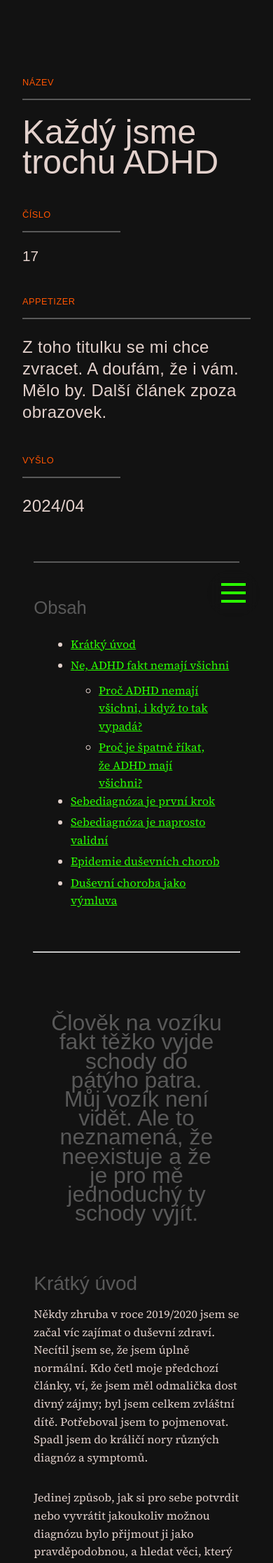
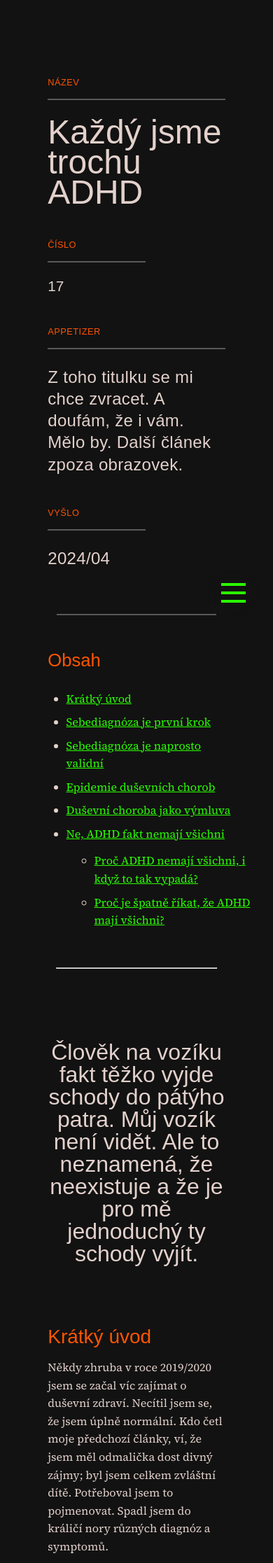
Before and after one commit to scherrer-txt/bts, a Jekyll site: the page built from _posts/2024-04-23-kazdy-trochu-adhd.md, in a window 390 px wide. Shown: the top 2233 px of the page at 70% size. Built offline with Jekyll 4.4.1, drawn with Linux system fonts in a browser that asks for light colours; some web fonts are replaced; some of the changed text lies outside the part shown.

Commit message:
minor changes to bts-17 and some mobile version updates

```diff
--- a/_posts/2024-04-23-kazdy-trochu-adhd.md
+++ b/_posts/2024-04-23-kazdy-trochu-adhd.md
@@ -112,8 +112,8 @@
 
 {: data-content=“footnotes“}
 
-[^1]: - Přesný citace nemám, ale narazil jsem na tyhle názory na Threads. Tam je diskuze o sebediagnóze docela živá a vyjadřuje se k ní v různý podobě různou formou kde kdo.
-[^2]: - [Tohle](https://www.threads.net/@jsemjosie/post/C4dOs5AsDr5) a [původní Thread](https://www.threads.net/@brain.curiosities/post/C4YyU9lMEud)vlákno to za mě shrnuje docela dobře
-[^3]: - Lobotomie. A fakt se i používal cepín (obrovská jehla na led). Ilustrace [tady](https://images.saymedia-content.com/.image/c_limit%2Ccs_srgb%2Cq_auto:eco%2Cw_625/MTc2MjYwOTc5MjUwODMyNTU3/a-hole-in-the-head.webp). Kdo by si o tom chtěl přečíst víc, tak [tady](https://cs.wikipedia.org/wiki/Lobotomie).
-[^4]: - Koho by to zajímalo, tady je na to studie, nazvaná „[Who says this is a modern disorder? The early history of attention deficit hyperactivity disorder](https://www.ncbi.nlm.nih.gov/pmc/articles/PMC4694551/)“
-[^5]: - Přání, který se vyplní špatně; byla o tom [epizoda Simpsonů](https://cs.wikipedia.org/wiki/Zvláštní_čarodějnický_díl); v praxi si přeješ třeba hromadu peněz a nejnovější Mercedes, ale dostaneš hromadu prošlých bankovek a model autíčka nebo si přeješ světovej mír, ale dostaneš vyhlazení lidstva.
+[^1]: Přesný citace nemám, ale narazil jsem na tyhle názory na Threads. Tam je diskuze o sebediagnóze docela živá a vyjadřuje se k ní v různý podobě různou formou kde kdo.
+[^2]: [Tohle](https://www.threads.net/@jsemjosie/post/C4dOs5AsDr5) a [původní Thread](https://www.threads.net/@brain.curiosities/post/C4YyU9lMEud) vlákno to za mě shrnuje docela dobře
+[^3]: Lobotomie. A fakt se i používal cepín (obrovská jehla na led). Ilustrace [tady](https://images.saymedia-content.com/.image/c_limit%2Ccs_srgb%2Cq_auto:eco%2Cw_625/MTc2MjYwOTc5MjUwODMyNTU3/a-hole-in-the-head.webp). Kdo by si o tom chtěl přečíst víc, tak [tady](https://cs.wikipedia.org/wiki/Lobotomie).
+[^4]: Koho by to zajímalo, tady je na to studie, nazvaná „[Who says this is a modern disorder? The early history of attention deficit hyperactivity disorder](https://www.ncbi.nlm.nih.gov/pmc/articles/PMC4694551/)“
+[^5]: Přání, který se vyplní špatně; byla o tom [epizoda Simpsonů](https://cs.wikipedia.org/wiki/Zvláštní_čarodějnický_díl); v praxi si přeješ třeba hromadu peněz a nejnovější Mercedes, ale dostaneš hromadu prošlých bankovek a model autíčka nebo si přeješ světovej mír, ale dostaneš vyhlazení lidstva.
--- a/_sass/moonwalk.scss
+++ b/_sass/moonwalk.scss
@@ -14,7 +14,7 @@
       --bg-secondary: #E3D1CC;
       --text: #1C2E33;
       --text-secondary: #FF5500;
-      --text-italic: #304E57;
+      --text-italic: #1C2E33; /* #304E57 */
       --code-text: #595959;
       --share-text: #666666;
       --transpa: rgba(237, 221, 213, 0.65)
@@ -32,7 +32,7 @@
       --bg-secondary: #0A0A0A;
       --text: #E3D1CC;
       --text-secondary: #FF5500;
-      --text-italic: #C4B5B0;
+      --text-italic: #E3D1CC; /* #C4B5B0 */
       --code-text: #595959;
       --share-text: #666666;
       --transpa: rgba(18, 18, 18, 0.3)
@@ -192,14 +192,19 @@
   font-size: 5rem;
   text-align: center;
   font-weight: 400;
-  color: var(--code-text);
+  color: var(--text-italic);
   line-height: 4.7rem;
   width: fit-content;
+  padding: 5rem 0 5rem;
 }
 
 // -------------- LISTS -------------- //
 li {
-  margin-top: 0.6em;
+  margin-top: 2rem;
+}
+
+ul#markdown-toc li {
+  margin-top: 0.8rem;
 }
 
 .list-without-markers {
@@ -213,14 +218,19 @@
 ul {
   display: flex;
   flex-direction: column;
-  width: 55%;
+  width: 65%;
 }
+
+li ul {
+  width: 100%;
+}
+
 
 ol {
   display: flex;
   flex-direction: column;
-  width: 55%;
-  color:var(--text-italic);
+  width: 65%;
+  /* color:var(--text-italic); */
   margin: 0 auto;
 }
 
@@ -707,9 +717,9 @@
   border-top: 4px var(--bg) solid;
 }
 
-// -------------- MOBILE -------------- //
-// -------------- MOBILE -------------- //
-// -------------- MOBILE -------------- //
+// -------------------------------------------------------- MOBILE -------------------------------------------------------- //
+// -------------------------------------------------------- MOBILE -------------------------------------------------------- //
+// -------------------------------------------------------- MOBILE -------------------------------------------------------- //
 @media only screen and (max-width: 800px) {
   /* Styles for small devices */
   body {
@@ -757,7 +767,7 @@
   flex-direction: column;
   margin: 0 auto;
   padding: 7em 2em;
-  max-width: 90%;
+  width: 100%;
   align-items: center;
 }
 
@@ -867,27 +877,29 @@
 
 
 h1, h2, h3, h4, h5, h6 {
-    color: var(--headings);
-    width: 90%;
+    color: var(--text-secondary);
+    width: 100%;
     margin: 2rem auto 0;
 }
 
 p, b, em, small, table, figcaption {
-    width: 90%;
+    width: 100%;
     margin-top: 1rem;
     margin-bottom: 1rem;
 }
 
+/*
 strong {
   color: var(--text-secondary)
 }
+*/
 
 .footnotes {
-    width: 90%;
+    width: 95%;
   }
 
 ol {
-  width: 90%;
+  width: 95%;
 }
 
 .list-without-markers {
@@ -895,7 +907,7 @@
 }
 
 header {
-  width: 90%;
+  width: 100%;
 }
 
 header h1 {
@@ -910,14 +922,19 @@
   scale: 80%;
 }
 
-blockquote p {
-  font-size: 2rem;
-  line-height: 1.7rem;
+blockquote {
   width: 100%;
 }
 
+blockquote p {
+  font-size: 2rem;
+  line-height: 2rem;
+  width: 100%;
+  padding: 1rem 0 1rem;
+}
+
 ul {
-  width: 70%;
+  width: 95%;
 }
 
 .post-index-title-big {
```
Also changed, not shown: other parts of _posts/2024-04-23-kazdy-trochu-adhd.md (+17 -17 lines).
